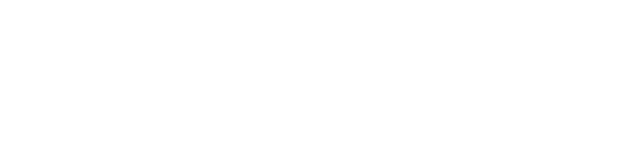
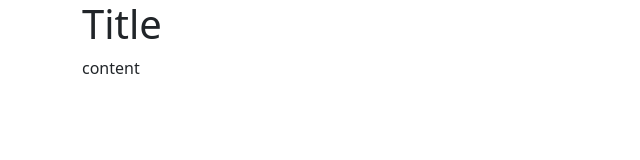
Before and after one commit to diegoferrari129/vue-todolist, a plain HTML site: page index.html in a window 1280 px wide. Shown: the whole page, without its empty margins (0-640 px from the left). Drawn offline with nearby package versions, Linux system fonts and the light colour scheme.

Commit message:
[UPD] created layout

```diff
--- a/css/style.css
+++ b/css/style.css
@@ -0,0 +1,6 @@
+/* GENERAL */
+*{
+    margin: 0;
+    padding: 0;
+    box-sizing: border-box;
+}
--- a/index.html
+++ b/index.html
@@ -12,11 +12,28 @@
     <!-- css -->
     <link rel="stylesheet" href="./css/style.css">
 </head>
+
 <body>
     <!-- title -->
-    <header></header>
+    <header>
+        <div class="container">
+            <div class="row">
+                <div class="col-12">
+                    <h1>Title</h1>
+                </div>
+            </div>
+        </div>
+    </header>
     <!-- content -->
-    <main></main>
+    <main>
+        <div class="container">
+            <div class="row">
+                <div class="col-12">
+                    content
+                </div>
+            </div>
+        </div>
+    </main>
 
     <!-- vue js -->
     <script src="https://unpkg.com/vue@3/dist/vue.global.js"></script>
```
